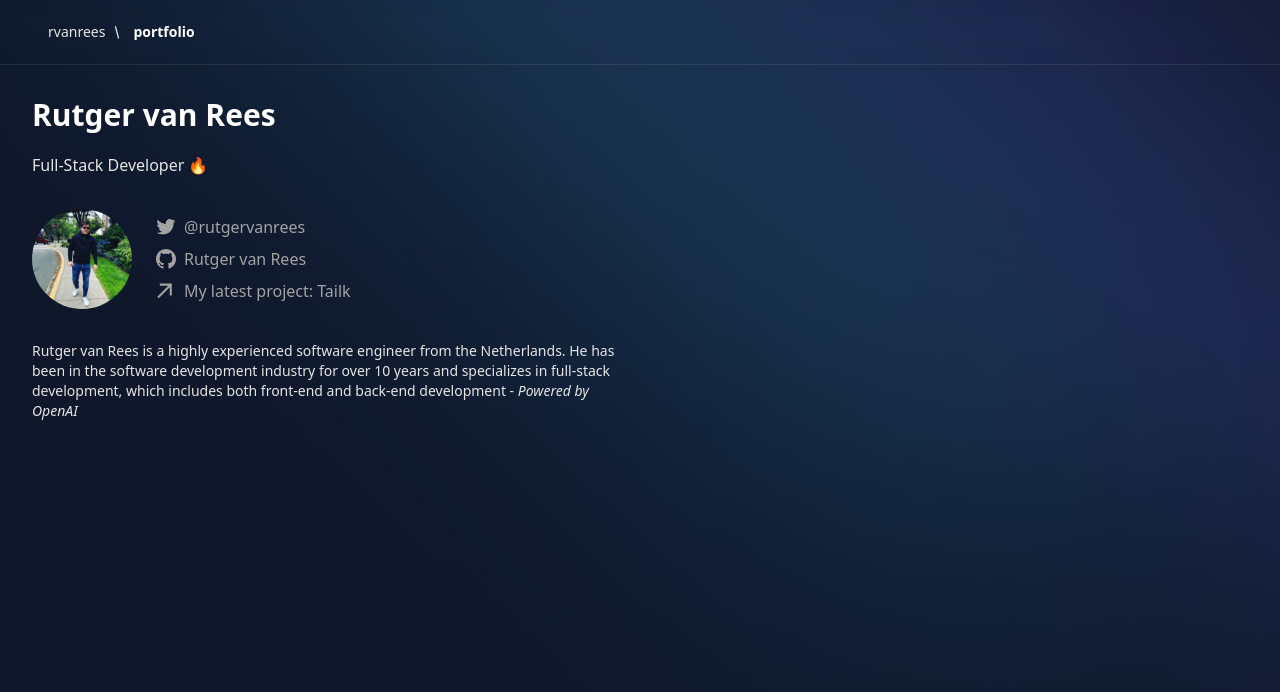
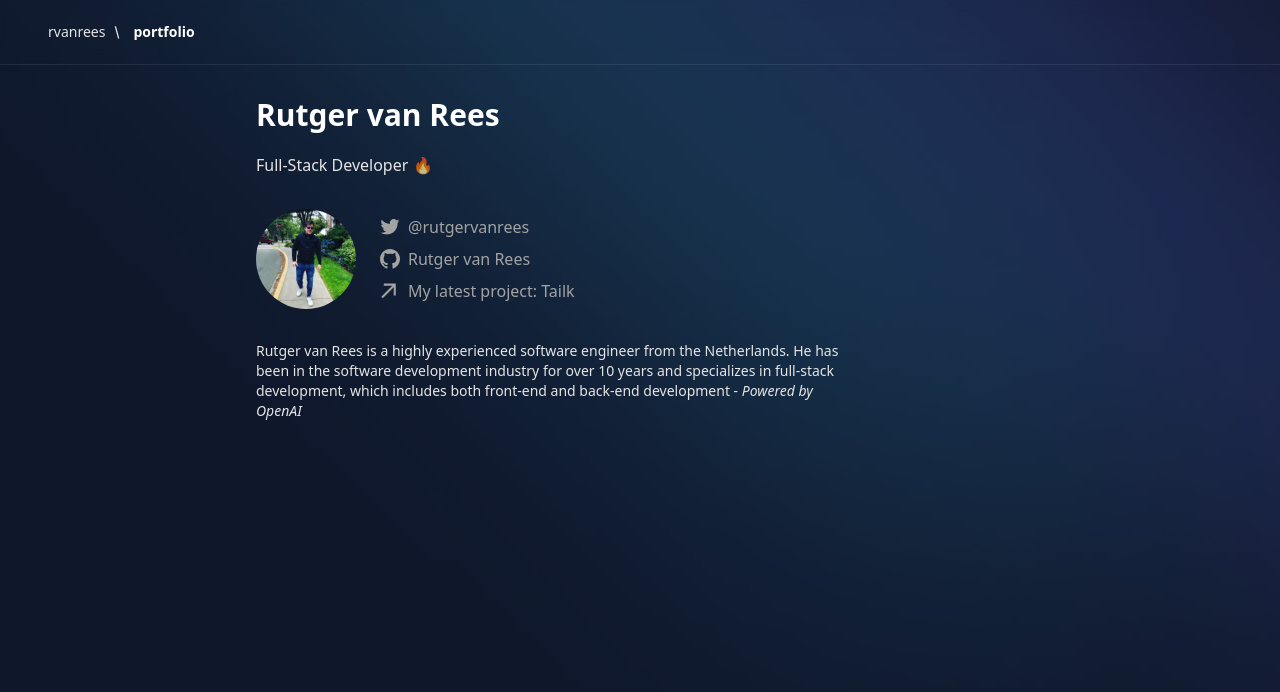
Before and after one commit to rvanrees/portfolio, a Next.js app: page / in a window 1280 px wide. Shown: the top 692 px of the page. Built offline with nearby package versions, Linux system fonts and the light colour scheme.

Commit message:
Added some padding and simple animation

```diff
--- a/components/about.tsx
+++ b/components/about.tsx
@@ -6,7 +6,7 @@ export function About() {
     <>
       <h1 className="font-bold text-3xl">Rutger van Rees</h1>
       <p className="my-5 max-w-[460px] text-neutral-200">
-        Full-Stack Developer 🔥
+        Full-Stack Developer <span className="animate-pulse">🔥</span>
       </p>
       <div className="flex items-start md:items-center my-8 flex-col md:flex-row">
         <img
--- a/src/app/head.tsx
+++ b/src/app/head.tsx
@@ -1,7 +1,7 @@
 export default function Head() {
   return (
     <>
-      <title>rvanrees / portfolio</title>
+      <title>rvanrees \ portfolio</title>
       <meta content="width=device-width, initial-scale=1" name="viewport" />
       <meta
         name="description"
--- a/src/app/page.tsx
+++ b/src/app/page.tsx
@@ -6,7 +6,7 @@ export default function Home() {
   return (
     <section>
       <Navbar />
-      <div className="p-8">
+      <div className="p-8 md:px-32 lg:px-64 xl:px-64">
         <About />
         <Biography />
       </div>
```
